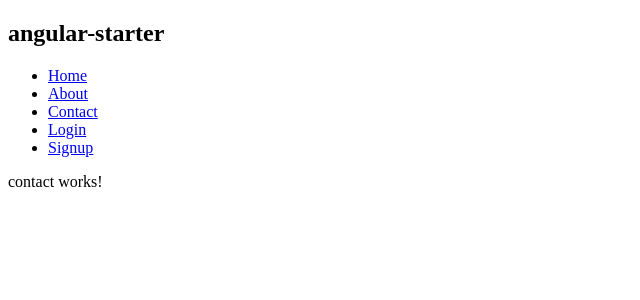
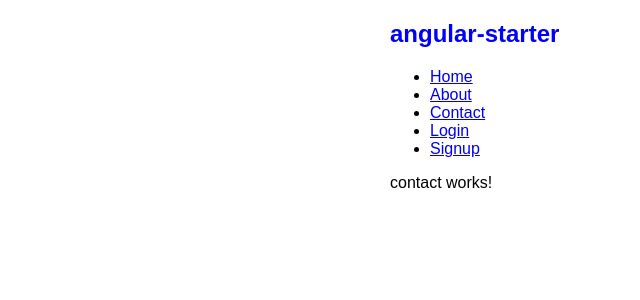
Before and after one commit to gulsenkeskin/angular-starter, an Angular app: page /contact in a window 1280 px wide. Shown: the top 300 px of the page, without its empty margins (0-640 px from the left). Built offline with nearby package versions, Linux system fonts and the light colour scheme.

Commit message:
lazy loading için modüller oluşturuldu

```diff
--- a/src/app/app.component.css
+++ b/src/app/app.component.css
@@ -0,0 +1,9 @@
+h1 {
+  color: blue;
+}
+
+.app {
+  font-family: Arial, Helvetica, sans-serif;
+  max-width: 500px;
+  margin: auto;
+}
--- /dev/null
+++ b/src/app/modules/general/about/about-routing.module.ts
@@ -0,0 +1,10 @@
+import { NgModule } from '@angular/core';
+import { RouterModule, Routes } from '@angular/router';
+
+const routes: Routes = [];
+
+@NgModule({
+  imports: [RouterModule.forChild(routes)],
+  exports: [RouterModule]
+})
+export class AboutRoutingModule { }
--- /dev/null
+++ b/src/app/modules/general/contact/contact-routing.module.ts
@@ -0,0 +1,10 @@
+import { NgModule } from '@angular/core';
+import { RouterModule, Routes } from '@angular/router';
+
+const routes: Routes = [];
+
+@NgModule({
+  imports: [RouterModule.forChild(routes)],
+  exports: [RouterModule]
+})
+export class ContactRoutingModule { }
--- /dev/null
+++ b/src/app/modules/general/login/login-routing.module.ts
@@ -0,0 +1,10 @@
+import { NgModule } from '@angular/core';
+import { RouterModule, Routes } from '@angular/router';
+
+const routes: Routes = [];
+
+@NgModule({
+  imports: [RouterModule.forChild(routes)],
+  exports: [RouterModule]
+})
+export class LoginRoutingModule { }
--- /dev/null
+++ b/src/app/modules/general/signup/signup-routing.module.ts
@@ -0,0 +1,10 @@
+import { NgModule } from '@angular/core';
+import { RouterModule, Routes } from '@angular/router';
+
+const routes: Routes = [];
+
+@NgModule({
+  imports: [RouterModule.forChild(routes)],
+  exports: [RouterModule]
+})
+export class SignupRoutingModule { }
```
Also changed, not shown: src/app/app.module.ts (+9 -1 lines), src/app/modules/general/about/about.module.ts (added, +14 -0 lines), src/app/modules/general/contact/contact.module.ts (added, +14 -0 lines), src/app/modules/general/login/login.module.ts (added, +14 -0 lines), src/app/modules/general/signup/signup.module.ts (added, +14 -0 lines).
